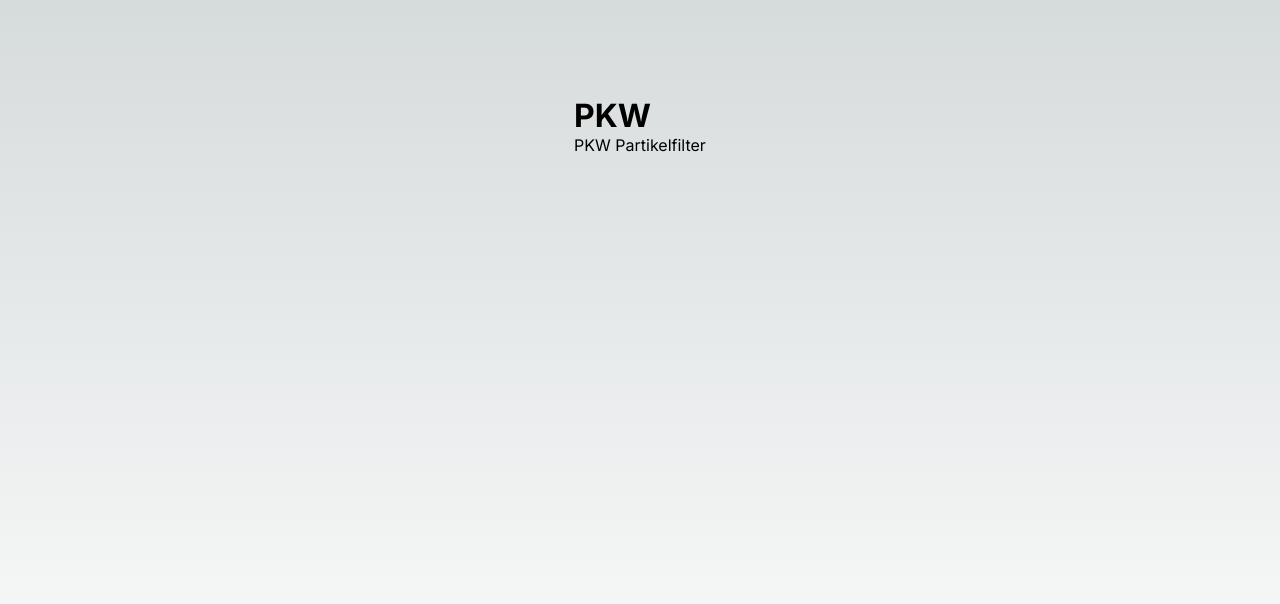
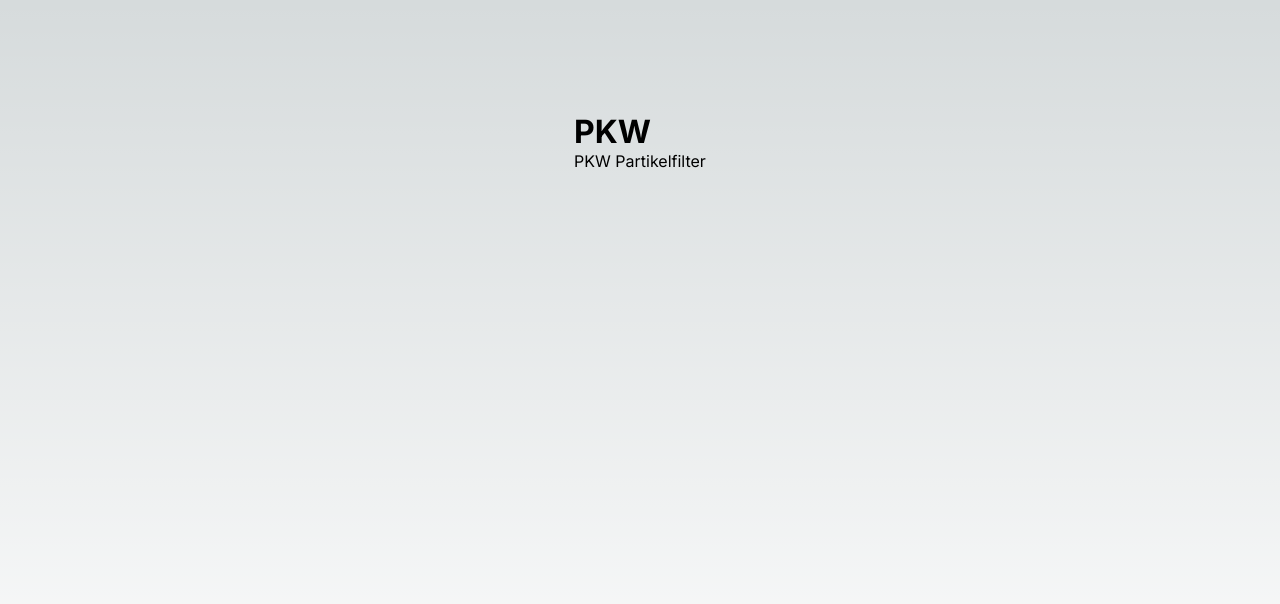
Before and after one commit to Aleks-Nazarenko/hika-headless-next, a Next.js app: page /pkw-partikelfilter in a window 1280 px wide. Shown: the top 604 px of the page. Built offline with nearby package versions, Linux system fonts and the light colour scheme.

Commit message:
Update Home.module.css

```diff
--- a/styles/Home.module.css
+++ b/styles/Home.module.css
@@ -3,7 +3,7 @@
   flex-direction: column;
   justify-content: space-between;
   align-items: center;
-  padding: 6rem;
+  padding: 7rem;
   min-height: 100vh;
 }
 
```
